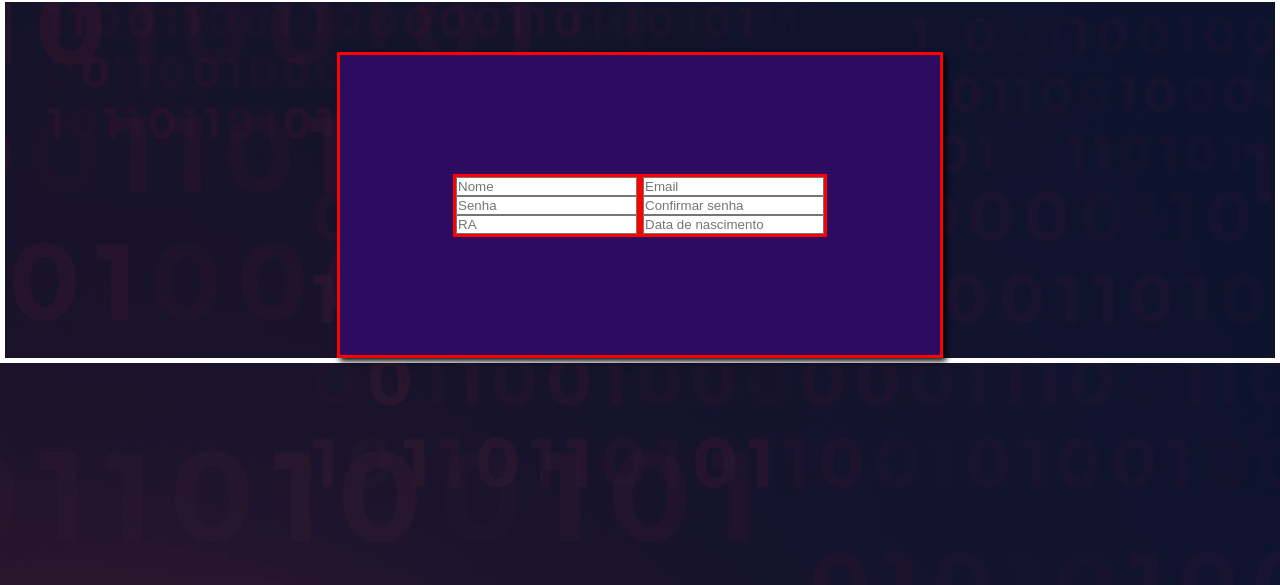
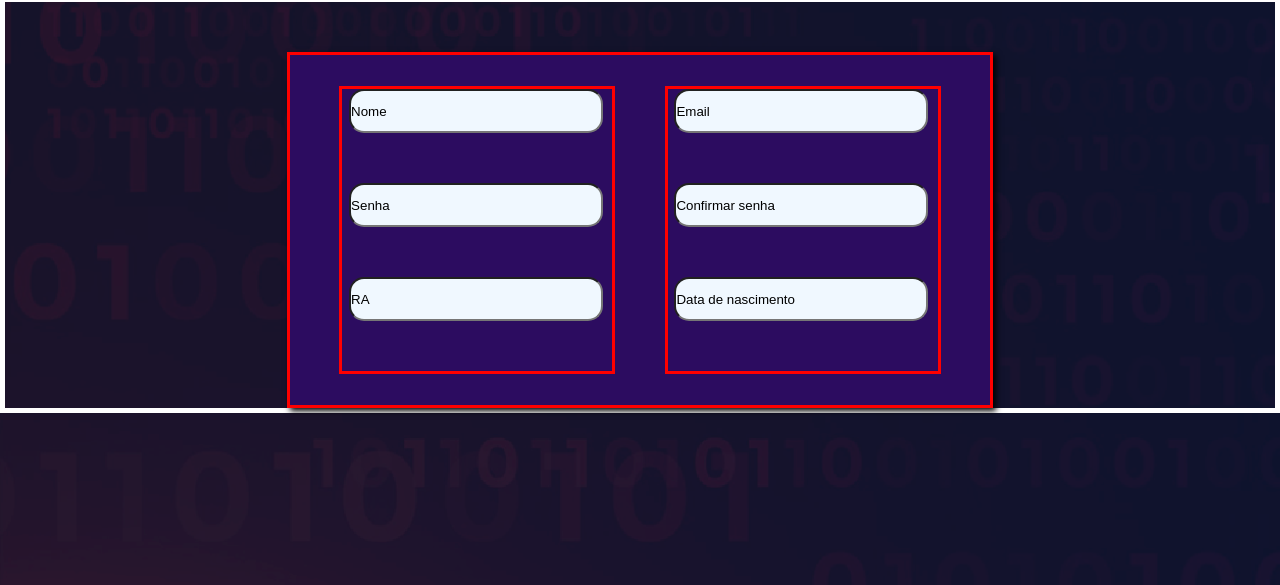
Before and after one commit to Kript0n007/dev, a plain HTML site: page register 1/register1.html in a window 1280 px wide. Shown: the part 215-800 px from the top of the page. Drawn offline with Linux system fonts and the light colour scheme; a web font is replaced by a local one.

Commit message:
register1 2.0

```diff
--- a/register 1/register1.html
+++ b/register 1/register1.html
@@ -31,7 +31,7 @@
 
                         </div>
                         <div id="divSenha">
-                            <input type="text" id="txtSenha" placeholder="Senha"/>
+                            <input type="text" id="txtSenha" placeholder="Senha" color="blue"/>
 
                         </div>
                         <div id="divRA">
--- a/register 1/styles.css
+++ b/register 1/styles.css
@@ -11,6 +11,11 @@ body {
     background-image: url("../background.png");
 
   }
+
+input::placeholder{
+  color: black;
+}
+
 .logo{
   border: 3px solid red;
   display: flex;
@@ -22,8 +27,7 @@ body {
   display: flex;
   width: 550px;
   height:100px;
-
-
+  padding: 0px 100px 0px 0px;
 }
 .alinhamento_img{
   position: relative;
@@ -55,7 +59,7 @@ body {
   border-top-right-radius: 5px;
   border-bottom-left-radius: 5px;
   border-width: 0px;
-  height: 40px;
+  height: 50px;
   width: 100px;
   font-family: 'Fredoka One', cursive;
   justify-content: flex-end;
@@ -77,30 +81,48 @@ body {
   background-color: rgb(44, 12, 96);
   box-shadow: 3px 3px 6px black;
   border: 3px solid red;
-  height: 300px;
-  width: 600px;
+  height: 350px;
+  width: 700px;
   margin-top: 50px;
   display: flex;
   justify-content: center;
   align-items: center;
+  justify-content:space-evenly;
+
+}
+.teladefundo input{
+  margin-bottom:50px;
+  height: 40px;
+  width: 250px;
+  background-color: aliceblue;
+  border-radius: 10%;
+
+}
+.cadastro-1 input{
+  border-radius:15px;
+  margin-left: 2.5%;
+}
+.cadastro-2 input{
+  border-radius:15px;
+  margin-left: 2.5%;
+}
+.cadastro-1{
+  display: flex;
+  position: relative;
+  width: 270px;
+  border: 3px solid red;
+  flex-direction: column;
 
 
 }
 
-
-.cadastro-1{
-  background-color: grey;
+.cadastro-2{
+  display: flex;
   position: relative;
   float: left;
   border: 3px solid red;
+  width: 270px;
+  flex-direction: column;
 
 
 }
-.cadastro-2{
-  background-color: grey;
-  position: relative;
-  float: left;
-  border: 3px solid red;
-
-
-}
```
